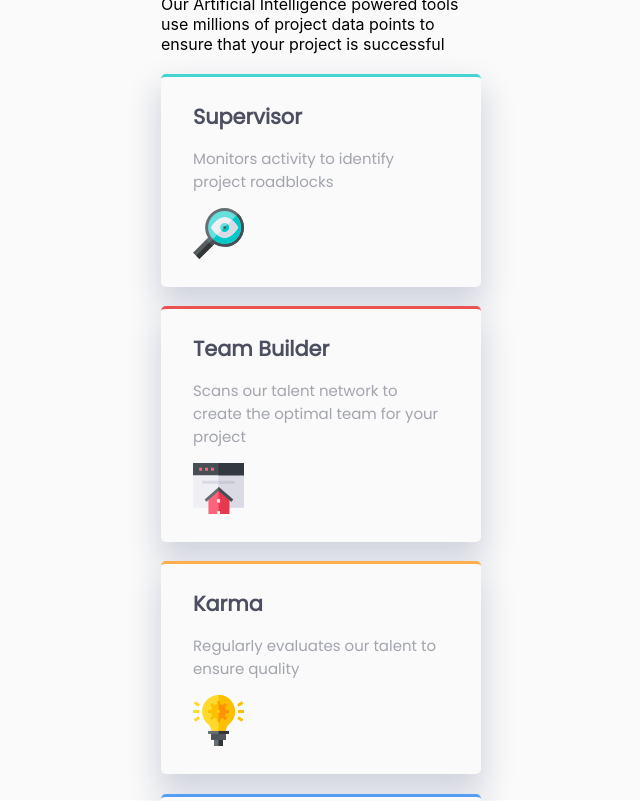
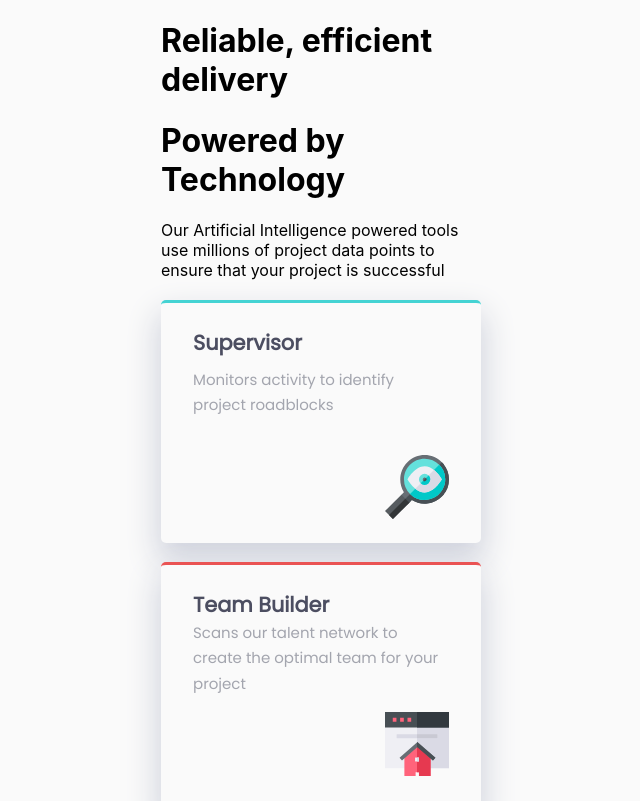
Before and after one commit to rainof/four-card-feature-project, a React (Create React App) app: page / in a window 1280 px wide. Shown: the top 801 px of the page, without its empty margins (319-959 px from the left). Built offline with nearby package versions, Linux system fonts and the light colour scheme.

Commit message:
update: adjust box layout using CSS Grid

```diff
--- a/package.json
+++ b/package.json
@@ -6,6 +6,7 @@
     "@testing-library/jest-dom": "^5.17.0",
     "@testing-library/react": "^13.4.0",
     "@testing-library/user-event": "^13.5.0",
+    "classnames": "^2.5.1",
     "node-sass": "^7.0.3",
     "react": "^18.3.1",
     "react-dom": "^18.3.1",
--- a/src/App.js
+++ b/src/App.js
@@ -1,4 +1,5 @@
 import React from 'react';
+import className from 'classnames';
 import './App.scss';
 
 import supervisorIcon from './assets/images/icon-supervisor.svg';
@@ -25,9 +26,11 @@ function App({data}) {
       </header>
       <section className="topic_box">
         {topics.map((topic, index) => (
-          <div key={index} className={`sub_topic sub_topic-${index % image_files.length}`}>
-            <div className="topic_name">{topic.name}</div>
-            <p>{topic.description}</p>
+          <div key={index} className={className(`sub_topic sub_topic-${index % image_files.length}`)}>
+            <div className="topic_name merge_1_2">{topic.name}</div>
+            {/* <div></div> */}
+            <p className="topic_description merge_3_4">{topic.description}</p>
+            <div></div>
             <img
               src={image_files[index % image_files.length]}
               alt={`icon-${index + 1}`}
--- a/src/App.scss
+++ b/src/App.scss
@@ -15,7 +15,7 @@ $font-size: 15px;
 
 #root {
     background-color: $neutral-very-light-gray;
-    height: 100vh;
+    height: auto;
     display: flex;
     justify-content: center;
     align-items: center;
@@ -37,6 +37,9 @@ $font-size: 15px;
             margin: 1.2rem 0;
             background-color: $neutral-very-light-gray;
             box-shadow: 0 1rem 2rem .2rem $shadow;
+            display: grid;
+            grid-template-rows: 0.5fr 0.9fr 1fr;
+            grid-template-columns: 3fr 1fr;
         }
 
         .topic_name {
@@ -46,15 +49,26 @@ $font-size: 15px;
             color: $neutral-very-dark-blue;
         }
 
-        .sub_topic p {
+        .merge_1_2 {
+            grid-column: span 2;
+        }
+
+        .topic_description {
             font-size: $font-size;
             font-family: $font-family;
             font-weight: $font-weight-400;
             color: $neutral-grayish-blue;
+            line-height: 1.6rem;
+            margin: 0;
+        }
+
+        .merge_3_4 {
+            grid-column: span 2;
         }
 
         .sub_topic img {
-            width: 20%;
+            padding-top: 1rem;
+            width: 100%;
         }
 
         .sub_topic-0 {
```
Also changed, not shown: 1 other file (tests, documents, lock files or other folders).
